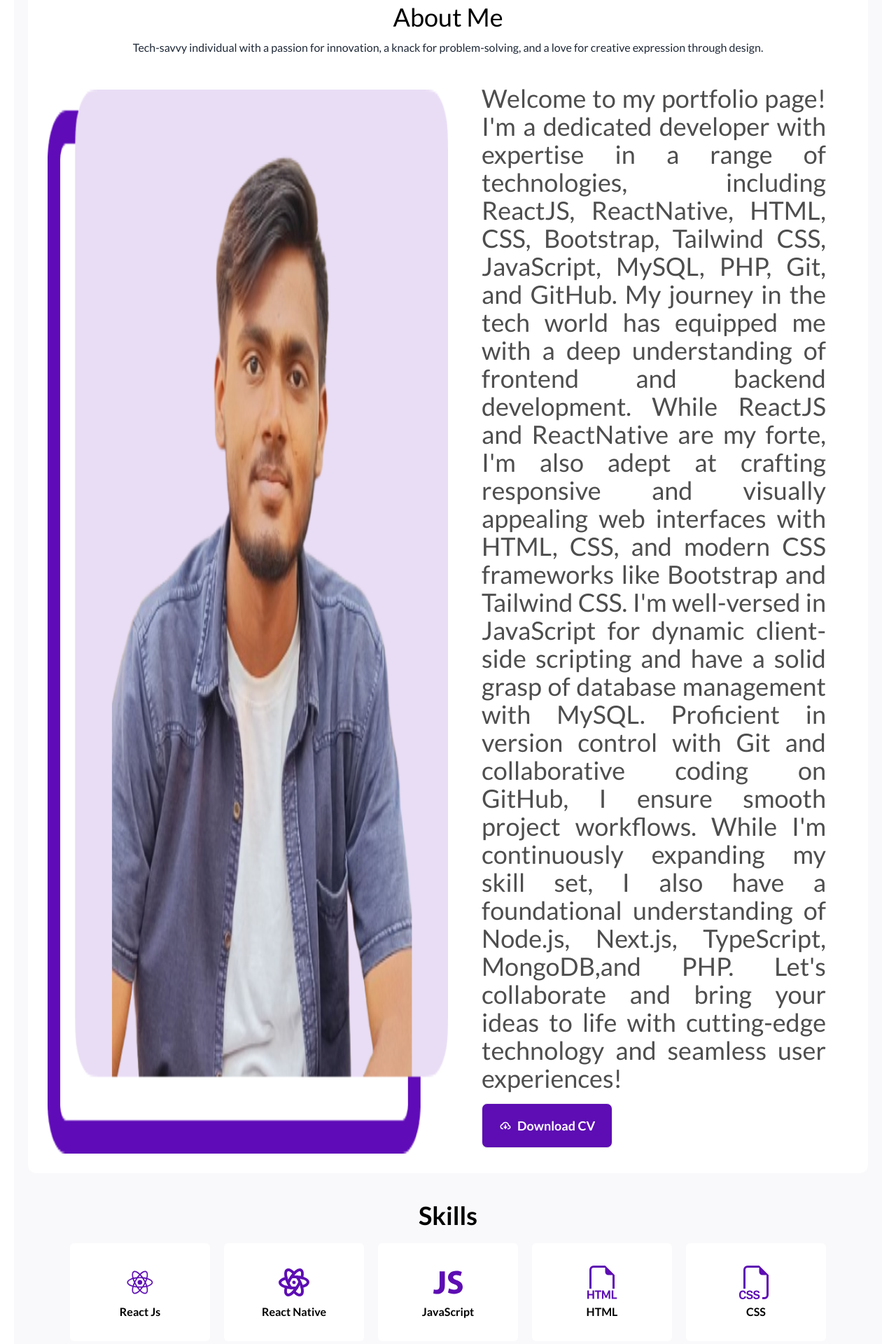
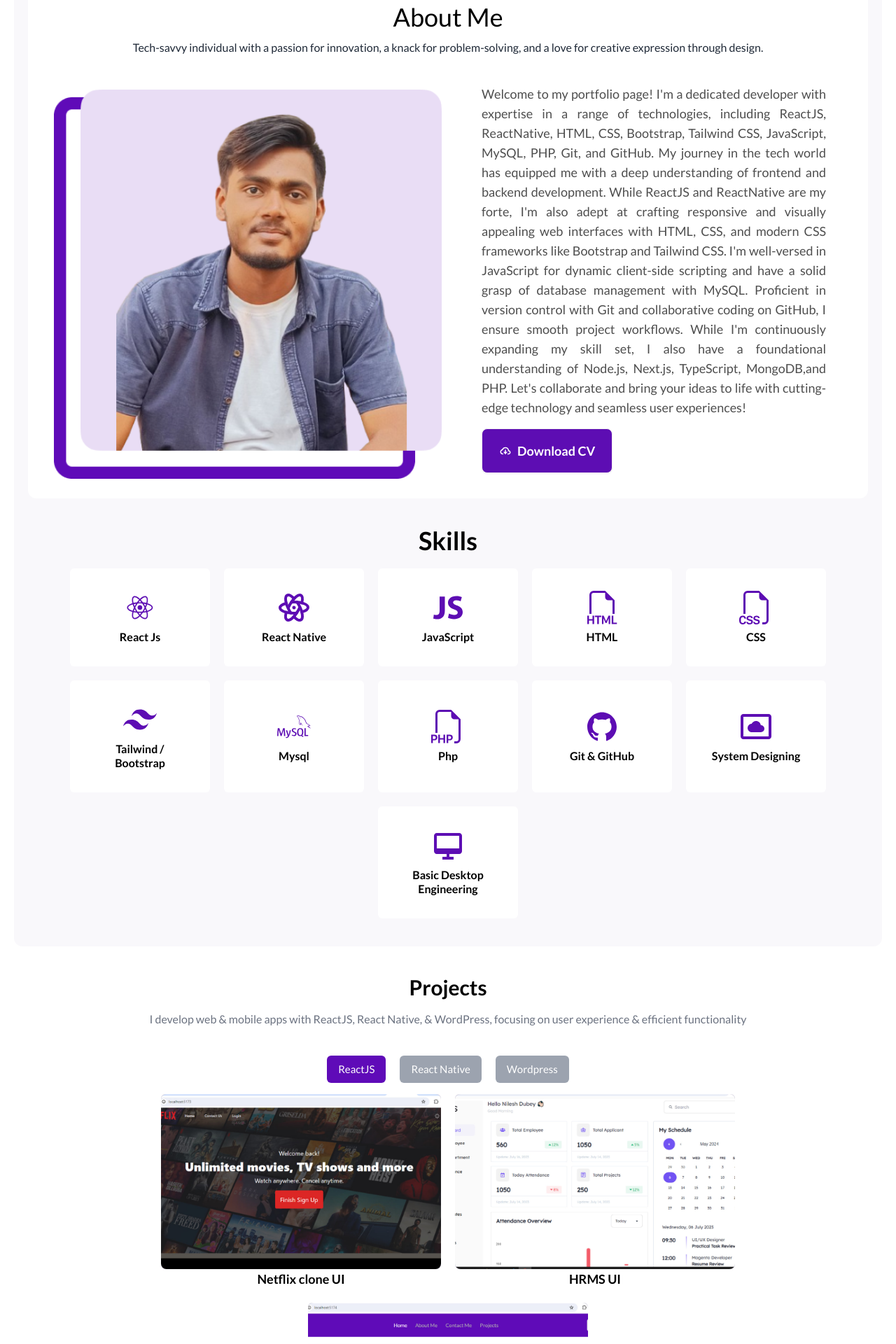
Before and after one commit to nileshdubey82/my-portfolio, a React (Vite) app: page / in a window 1280 px wide. Shown: the part 1340-3260 px from the top of the page at 70% size. Built offline with nearby package versions, Linux system fonts and the light colour scheme.

Commit message:
dark services fianl

```diff
--- a/src/Pages/AboutUs.jsx
+++ b/src/Pages/AboutUs.jsx
@@ -124,7 +124,7 @@ function AboutUs() {
             </div>
             <div className="flex-1 items-center flex align-middle justify-center ">
               <div className="lg:px-10 mt-10 lg:mt-0 ">
-                <p className="lg:text-justify  text-[#4e4e4e] dark:text-[#fff] text-[14px] lg:text-4xl">
+                <p className="lg:text-justify  text-[#4e4e4e] dark:text-[#fff] text-[14px] lg:text-lg">
                   Welcome to my portfolio page! I&apos;m a dedicated developer with
                   expertise in a range of technologies, including ReactJS,
                   ReactNative, HTML, CSS, Bootstrap, Tailwind CSS, JavaScript,
--- a/src/Pages/Navbar.jsx
+++ b/src/Pages/Navbar.jsx
@@ -30,12 +30,12 @@ function Navigation() {
             </div>
             <ul
               tabIndex={0}
-              className="menu menu-sm dropdown-content mt-3 z-[1] p-2 shadow bg-base-100 rounded-box w-52"
+              className="menu menu-sm dropdown-content mt-3 z-[1] p-2 shadow bg-base-100 rounded-box w-52 dark:bg-[#263238]"
             >
               <li>
-                <Link to={"/"} className="">
+                <a href="/" className="">
                   Home
-                </Link>
+                </a>
               </li>
               <li>
                 <a href="/#aboutme" className="">
@@ -59,9 +59,9 @@ function Navigation() {
         <div className="navbar-center hidden lg:flex">
           <ul className="menu menu-horizontal px-1 ">
             <li>
-              <Link to={"/"} className="text-[#fff] dark:text-[#CFD8DC] text-xl focus:text-white ">
+              <a href="/" className="text-[#fff] dark:text-[#CFD8DC] text-xl focus:text-white ">
                 Home
-              </Link>
+              </a>
             </li>
             <li>
               <a
--- a/src/Pages/Projects.jsx
+++ b/src/Pages/Projects.jsx
@@ -151,16 +151,16 @@ ref={ref}>
       <div className="flex flex-wrap gap-5 p-4 justify-center">
         {projects[activeTab].map((project, index) => (
           <div key={index}>
-          <div  className="relative">
+          <div  className="relative dark:bg-[#263238] bg-[#d6d2df] rounded-md">
             <img
               className="w-[400px] h-[250px] lg:object-cover object-contain rounded-lg cursor-pointer"
               src={project.image}
               alt={project.name}
             />
 
-            <div className="absolute top-0 left-0 right-0 bottom-0 opacity-0 hover:opacity-100 transition-opacity duration-300 bg-gray-800 bg-opacity-75 text-white flex justify-center items-center flex-col">
+            <div className="absolute top-0 left-0 right-0 bottom-0 opacity-0 hover:opacity-100 transition-opacity duration-300 bg-gray-800 bg-opacity-75 text-white flex justify-center items-center flex-col rounded-md">
               <div className="text-center">
-
+                <p className="px-5">{project.description}</p>
               </div>
               <div className="flex mt-4">
                 <a
```
